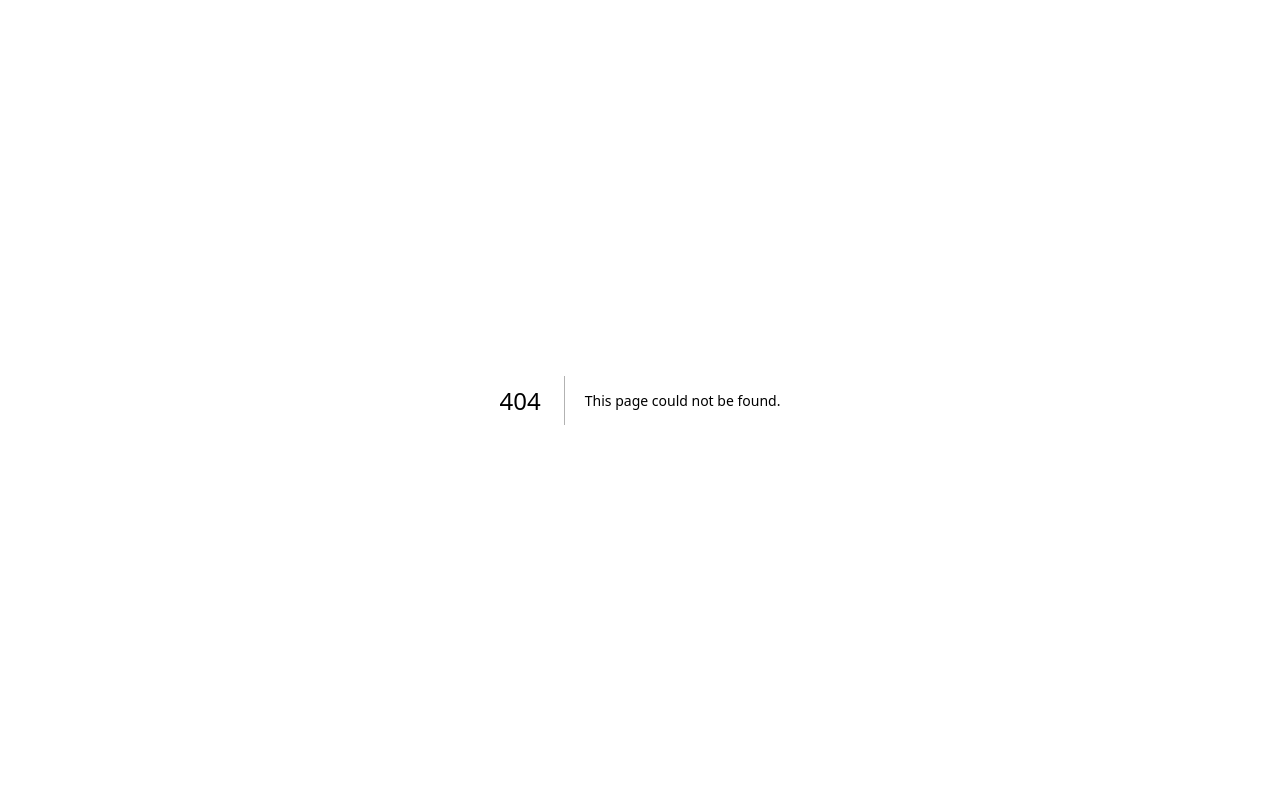
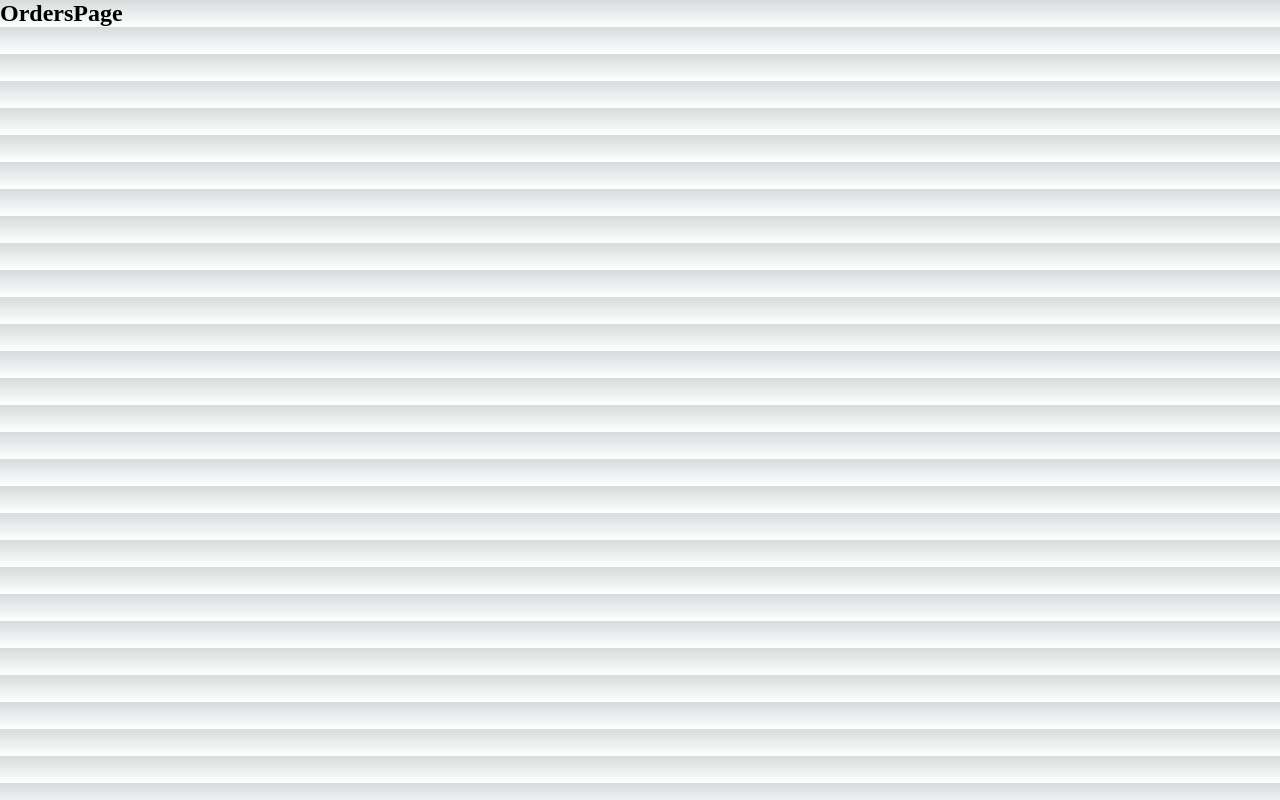
Before and after one commit to sajjad-10/practice-project-react-js, a Next.js app in the folder next-crash-app/: page /users/orders in a window 1280 px wide. Before the commit this address had no page. Built offline with nearby package versions, Linux system fonts and the light colour scheme.

Commit message:
static route

```diff
--- /dev/null
+++ b/next-crash-app/pages/users/orders.js
@@ -0,0 +1,9 @@
+const OrdersPage = () => {
+    return (
+        <div>
+            <h2>OrdersPage</h2>
+        </div>
+    );
+};
+
+export default OrdersPage;
```
Also changed, not shown: next-crash-app/pages/about.js (added, +9 -0 lines), next-crash-app/pages/users/index.js (added, +9 -0 lines).
